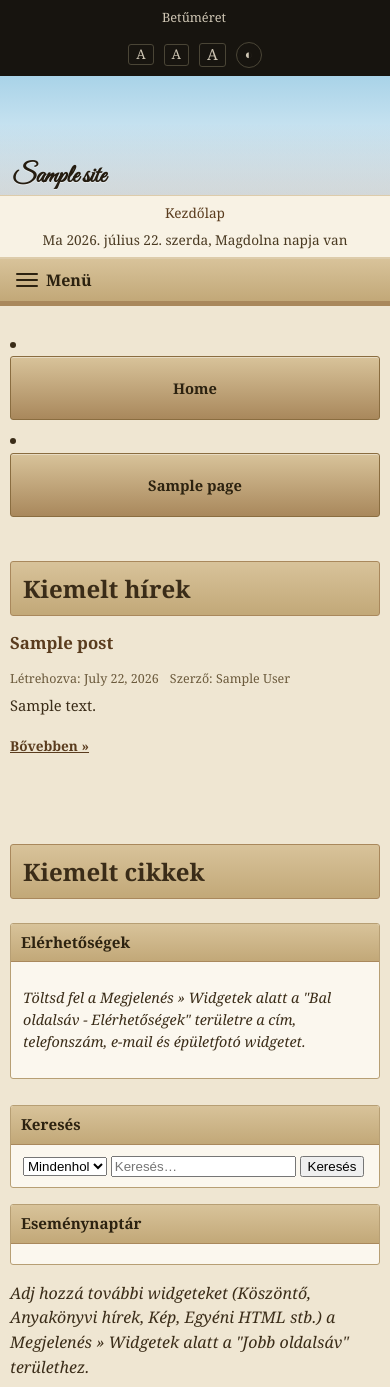
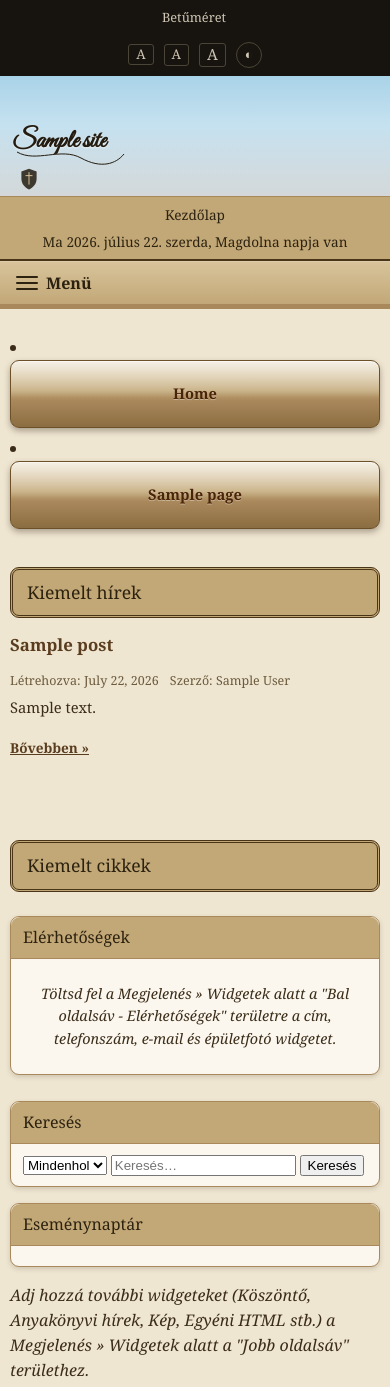
Before and after one commit to galandras12/WordPress_mbhu-template, a WordPress theme: template wp-content/themes/mezobereny/front-page.php in a window 390 px wide. Shown: the top 1387 px of the page. Run offline with PHP 8.4 and a stand-in for WordPress, Linux system fonts and the light colour scheme; the site name, menu and one post (Sample post) are stand-ins, and other content is empty; some web fonts are replaced.

Commit message:
Refine visual details to match close-up reference screenshots
- Quicklink buttons: glossy/embossed "web 2.0" gradient with a
  highlight sheen and a real drop shadow, replacing the flat gradient.
- "Kiemelt hírek"/page-title boxes: flat khaki background with a
  double-line frame (border: double) instead of a gradient pill.
- Widget boxes: larger corner radius, soft card shadow, flat title
  bar (radius moved to the title bar itself so it no longer clips
  absolutely-positioned content like the menu flyout).
- Elérhetőségek box: centered text/links, rounded+shadowed photo,
  solid divider lines between links instead of dotted.
- Header logo: now overlaid directly on the header image (absolute
  position) with a decorative flourish swash and a small crest icon
  beneath it, and a solid gold/khaki breadcrumb bar instead of cream.
- Menü box: submenus now open as a hover flyout panel to the right,
  plus an opt-in "menu-flag" class for a red-white-green highlighted
  item, both matching the close-up screenshots provided.

Verified with headless-Chrome renders (desktop, tablet, mobile, and
a simulated hover state on the flyout submenu).

Co-Authored-By: Claude Sonnet 5 <noreply@anthropic.com>
Claude-Session: https://claude.ai/code/session_01S51DuLL6XZmLutWcF4zaPP

```diff
--- a/wp-content/themes/mezobereny/header.php
+++ b/wp-content/themes/mezobereny/header.php
@@ -27,6 +27,7 @@ if ( ! defined( 'ABSPATH' ) ) exit;
 	</div>
 
 	<header id="masthead" class="site-header">
+		<div class="mb-header-visual">
 			<div class="header-image-wrap">
 				<?php if ( has_header_image() ) : ?>
 					<img src="<?php echo esc_url( get_header_image() ); ?>" alt="<?php echo esc_attr( get_bloginfo( 'name' ) ); ?>">
@@ -44,11 +45,19 @@ if ( ! defined( 'ABSPATH' ) ) exit;
 					<?php else : ?>
 						<p class="site-title"><a href="<?php echo esc_url( home_url( '/' ) ); ?>" rel="home"><?php bloginfo( 'name' ); ?></a></p>
 					<?php endif; ?>
+					<svg class="mb-logo-flourish" viewBox="0 0 220 34" aria-hidden="true" focusable="false">
+						<path d="M2 6 C 40 28, 90 -4, 130 18 S 200 30, 216 10" stroke="#241c10" stroke-width="2" fill="none"/>
+					</svg>
+					<svg class="mb-logo-crest" viewBox="0 0 26 32" aria-hidden="true" focusable="false">
+						<path d="M13 1 L24 5 V15 C24 23 19 28 13 31 C7 28 2 23 2 15 V5 Z" fill="#241c10" opacity="0.85"/>
+						<path d="M13 6 L13 24 M8 11 L18 11" stroke="#d8c39a" stroke-width="1.4" fill="none"/>
+					</svg>
 					<?php $description = get_bloginfo( 'description', 'display' ); ?>
 					<?php if ( $description ) : ?>
 						<span class="site-description"><?php echo $description; ?></span>
 					<?php endif; ?>
 				<?php endif; ?>
+			</div>
 		</div>
 
 		<div class="mb-breadcrumb-row">
--- a/wp-content/themes/mezobereny/style.css
+++ b/wp-content/themes/mezobereny/style.css
@@ -38,6 +38,9 @@ Tags: custom-header, custom-menu, three-columns, translation-ready
   --mb-font-body: Georgia, 'Times New Roman', Times, serif;
   --mb-font-script: 'Great Vibes', 'Brush Script MT', cursive;
   --mb-radius: 3px;
+  --mb-radius-lg: 9px;
+  --mb-khaki-flat: #c3a877;
+  --mb-frame-dark: #4a3418;
   --mb-maxw: 1200px;
 }
 
@@ -123,6 +126,7 @@ ul{ margin:0; padding:0; list-style:none; }
   background: linear-gradient(var(--mb-sky-top), var(--mb-sky-bottom));
   border-bottom: 4px solid var(--mb-gold-dark);
 }
+.mb-header-visual{ position:relative; }
 .site-header .header-image-wrap{
   width:100%;
   overflow:hidden;
@@ -140,38 +144,58 @@ ul{ margin:0; padding:0; list-style:none; }
     linear-gradient(to top, rgba(58,44,24,.15), rgba(58,44,24,0) 60%),
     linear-gradient(var(--mb-sky-top), var(--mb-sky-bottom));
 }
+
+/* A logófelirat közvetlenül a fejlécképre van rátéve (bal alul), ahogy az
+   eredeti oldalon is - nem alatta, önálló sávban. */
 .site-branding{
-  position:relative;
-  margin-top:-70px;
-  padding: 0 16px 6px;
+  position:absolute;
+  left:0;
+  right:0;
+  bottom:6px;
+  padding: 0 16px;
   max-width: var(--mb-maxw);
   margin-left:auto;
   margin-right:auto;
+  pointer-events:none;
 }
 .site-branding .site-title{
   font-family: var(--mb-font-script);
   font-size: 3.4rem;
   line-height:1;
   color:#241c10;
-  text-shadow: 0 1px 0 rgba(255,255,255,.5);
+  text-shadow: 0 1px 2px rgba(255,255,255,.6);
   margin:0;
   display:inline-block;
+  pointer-events:auto;
 }
 .site-branding .site-title a{ color:inherit; text-decoration:none; }
+.mb-logo-flourish{
+  display:block;
+  width:180px;
+  height:auto;
+  margin:-6px 0 0 4px;
+}
+.mb-logo-crest{
+  display:block;
+  width:22px;
+  height:auto;
+  margin:2px 0 0 8px;
+}
 .site-branding .site-description{
   display:block;
   font-family: var(--mb-font-body);
   font-size:.85rem;
   font-style:italic;
   color:#3a2c18;
-  margin-top:-6px;
+  margin-top:2px;
+  pointer-events:auto;
 }
 .custom-logo-link img{ max-height:120px; width:auto; }
 
 .mb-breadcrumb-row{
-  background: var(--mb-cream-light);
-  border-top:1px solid var(--mb-border-light);
-  border-bottom:1px solid var(--mb-border-light);
+  background: var(--mb-khaki-flat);
+  border-top:1px solid var(--mb-gold-dark);
+  border-bottom:2px solid var(--mb-frame-dark);
   font-size:.85rem;
 }
 .mb-breadcrumb-row .container{
@@ -180,11 +204,11 @@ ul{ margin:0; padding:0; list-style:none; }
   align-items:center;
   flex-wrap:wrap;
   gap:6px;
-  padding-top:6px;
-  padding-bottom:6px;
+  padding-top:7px;
+  padding-bottom:7px;
 }
-.mb-breadcrumb a{ text-decoration:none; }
-.mb-today{ color:#4a3a22; }
+.mb-breadcrumb a{ text-decoration:none; color:#2c2210; }
+.mb-today{ color:#2c2210; }
 
 /* Mobil hamburger-menü (a mezőberény.hu-nak nincs gyári mobil nézete) */
 .mb-mobile-nav-bar{ display:none; }
@@ -261,21 +285,22 @@ ul{ margin:0; padding:0; list-style:none; }
 ----------------------------------------------------------- */
 .widget-box{
   background: var(--mb-cream-lighter);
-  border:1px solid var(--mb-border);
-  border-radius: var(--mb-radius);
+  border:1px solid var(--mb-gold-dark);
+  border-radius: var(--mb-radius-lg);
   margin-bottom:16px;
-  overflow:hidden;
+  box-shadow: 0 2px 5px rgba(58,44,24,.18);
 }
 .widget-box .widget-title,
 .widget-box h2.widget-title,
 .widget-box h3{
   margin:0;
-  background: linear-gradient(180deg, var(--mb-gold-light), var(--mb-gold-mid));
+  background: var(--mb-khaki-flat);
   border-bottom:1px solid var(--mb-gold-dark);
+  border-radius: var(--mb-radius-lg) var(--mb-radius-lg) 0 0;
   color:#2c2210;
-  font-size:.95rem;
-  font-weight:bold;
-  padding:7px 10px;
+  font-size:1rem;
+  font-weight:normal;
+  padding:8px 12px;
 }
 .widget-box .widget-body{ padding:10px 12px; font-size:.9rem; }
 .widget-box ul li{
@@ -285,26 +310,70 @@ ul{ margin:0; padding:0; list-style:none; }
 .widget-box ul li:last-child{ border-bottom:none; }
 .widget-box a{ text-decoration:underline; }
 
-/* Bal oldal - Menü doboz mint navigáció */
-.mb-menu-box ul ul{ padding-left:12px; }
+/* Bal oldal - Menü doboz mint navigáció, flyout almenükkel */
+.mb-menu-box .widget-body{ padding:0; }
+.mb-menu-box > .widget-body > ul > li{ position:relative; }
 .mb-menu-box a{
   display:block;
-  padding:6px 10px;
+  padding:8px 12px;
   text-decoration:none;
   color: var(--mb-brown-link);
-  border-bottom:1px dotted var(--mb-border-light);
+  border-bottom:1px solid var(--mb-border-light);
 }
 .mb-menu-box li:last-child > a{ border-bottom:none; }
 .mb-menu-box a:hover{ background: var(--mb-cream); color: var(--mb-brown-link-hover); }
-.mb-menu-box .widget-body{ padding:0; }
+
+/* Almenük: alapból rejtve, a szülő elem fölé görgetéskor (hover/focus) kicsúsznak jobbra,
+   ahogy a mezőberény.hu Menü dobozában is látható. */
+.mb-menu-box .sub-menu{
+  display:none;
+  position:absolute;
+  top:0;
+  left:100%;
+  min-width:220px;
+  background: var(--mb-cream-lighter);
+  border:1px solid var(--mb-gold-dark);
+  box-shadow: 2px 3px 8px rgba(58,44,24,.3);
+  z-index:20;
+}
+.mb-menu-box .sub-menu .sub-menu{ top:0; left:100%; }
+.mb-menu-box li:hover > .sub-menu,
+.mb-menu-box li:focus-within > .sub-menu{ display:block; }
+.mb-menu-box .sub-menu a{ padding:9px 14px; border-bottom:1px solid var(--mb-border-light); white-space:nowrap; }
+.mb-menu-box .sub-menu li:last-child > a{ border-bottom:none; }
+
+/* Opcionális kiemelés: a menüponthoz "menu-flag" CSS osztályt rendelve
+   (Megjelenés » Menük » Menüpont beállításai » CSS osztályok) piros-fehér-zöld
+   sávot kap, ahogy a "Választási információk" tétel az eredeti oldalon. */
+.mb-menu-box li.menu-flag > a,
+.mb-menu-box li.menu-item.menu-flag > a{
+  background: linear-gradient(90deg, #ce2b37 0%, #ce2b37 33%, #ffffff 33%, #ffffff 66%, #2e6b3e 66%, #2e6b3e 100%);
+  color:#241c10;
+  font-weight:bold;
+}
 
 /* Elérhetőségek doboz */
-.mb-contact-box img{ display:block; margin-bottom:8px; border:1px solid var(--mb-border-light); }
+.mb-contact-box .widget-body{ text-align:center; }
+.mb-contact-box img{
+  display:block;
+  margin:0 auto 10px;
+  border:1px solid var(--mb-border-light);
+  border-radius: var(--mb-radius);
+  box-shadow: 0 2px 5px rgba(58,44,24,.3);
+}
 .mb-contact-box address{ font-style:normal; margin:0 0 8px; }
-.mb-contact-box ul li{ border-bottom:none; padding:2px 0; }
+.mb-contact-box ul{ text-align:center; }
+.mb-contact-box ul li{ border-bottom:1px solid var(--mb-border-light); padding:6px 0; }
+.mb-contact-box ul li:last-child{ border-bottom:none; }
 
 /* Banner kép sáv (bal oldal, pályázati logók) */
-.mb-banner-widgets img{ display:block; margin-bottom:14px; border:1px solid var(--mb-border-light); }
+.mb-banner-widgets img{
+  display:block;
+  margin-bottom:14px;
+  border:1px solid var(--mb-border-light);
+  border-radius: var(--mb-radius);
+  box-shadow: 0 2px 5px rgba(58,44,24,.2);
+}
 
 /* -----------------------------------------------------------
    5. Gyorslink gombsor (középső tartalom teteje)
@@ -316,26 +385,36 @@ ul{ margin:0; padding:0; list-style:none; }
   margin:16px 0 24px;
 }
 .mb-quicklinks a{
+  position:relative;
   display:flex;
   align-items:center;
   justify-content:center;
   text-align:center;
-  min-height:64px;
-  padding:10px 12px;
-  border-radius: var(--mb-radius);
+  min-height:68px;
+  padding:10px 14px;
+  border-radius: var(--mb-radius-lg);
   text-decoration:none;
   font-weight:bold;
   font-size:.92rem;
-  color:#2c2210;
-  background: linear-gradient(180deg, var(--mb-gold-light), var(--mb-gold-dark));
-  border:1px solid #8a6d40;
-  box-shadow: inset 0 1px 0 rgba(255,255,255,.4);
+  color:#4a2408;
+  text-shadow: 0 1px 0 rgba(255,255,255,.35);
+  background:
+    linear-gradient(180deg, rgba(255,255,255,.75) 0%, rgba(255,255,255,0) 55%),
+    linear-gradient(180deg, var(--mb-gold-light) 0%, var(--mb-gold-mid) 45%, var(--mb-gold-dark) 60%, #8a6d40 100%);
+  border:1px solid #6b5028;
+  box-shadow:
+    0 3px 6px rgba(43,26,8,.35),
+    inset 0 1px 0 rgba(255,255,255,.5);
+  transition: filter .15s ease, transform .1s ease;
 }
-.mb-quicklinks a:hover{ filter:brightness(1.05); }
+.mb-quicklinks a:hover{ filter:brightness(1.06); }
+.mb-quicklinks a:active{ transform: translateY(1px); box-shadow: 0 1px 3px rgba(43,26,8,.35), inset 0 1px 0 rgba(255,255,255,.5); }
 .mb-quicklinks a.mb-quicklink-highlight{
-  background: linear-gradient(180deg, #a7c760, var(--mb-green-dark));
-  color:#20320c;
-  border-color: var(--mb-green-dark);
+  color:#16280a;
+  background:
+    linear-gradient(180deg, rgba(255,255,255,.75) 0%, rgba(255,255,255,0) 55%),
+    linear-gradient(180deg, #b6d97e 0%, #8fb752 45%, var(--mb-green) 60%, var(--mb-green-dark) 100%);
+  border-color:#4d6b23;
 }
 /* -----------------------------------------------------------
    6. Lapozó (oldal tetején lévő 1 2 3 4 5 számozás)
@@ -375,11 +454,13 @@ ul{ margin:0; padding:0; list-style:none; }
   .mb-news-columns{ grid-template-columns:1fr; }
 }
 .mb-news-column .mb-column-title{
-  background: linear-gradient(180deg, var(--mb-gold-light), var(--mb-gold-mid));
-  border:1px solid var(--mb-gold-dark);
-  border-radius: var(--mb-radius);
-  padding:8px 12px;
-  font-weight:bold;
+  background: var(--mb-khaki-flat);
+  border:3px double var(--mb-frame-dark);
+  border-radius: var(--mb-radius-lg);
+  padding:9px 14px;
+  color:#2c2210;
+  font-weight:normal;
+  font-size:1.1rem;
   margin-bottom:14px;
 }
 .mb-article{ margin-bottom:22px; padding-bottom:16px; border-bottom:1px solid var(--mb-border-light); }
@@ -396,12 +477,13 @@ ul{ margin:0; padding:0; list-style:none; }
 
 /* Gombszerű dobozcím a fő tartalomban (pl. "Elérhetőségek" oldal cím) */
 .mb-page-title-box{
-  background: linear-gradient(180deg, var(--mb-gold-light), var(--mb-gold-mid));
-  border:1px solid var(--mb-gold-dark);
-  border-radius: var(--mb-radius);
-  padding:8px 14px;
-  font-weight:bold;
-  font-size:1.1rem;
+  background: var(--mb-khaki-flat);
+  border:3px double var(--mb-frame-dark);
+  border-radius: var(--mb-radius-lg);
+  padding:9px 16px;
+  color:#2c2210;
+  font-weight:normal;
+  font-size:1.15rem;
   margin-bottom:16px;
 }
 
@@ -502,7 +584,7 @@ ul{ margin:0; padding:0; list-style:none; }
   .site-branding .site-title{ font-size:2.4rem; }
   .site-header .header-image-wrap img,
   .site-header .header-image-placeholder{ max-height:160px; height:160px; }
-  .site-branding{ margin-top:-46px; }
+  .mb-logo-flourish{ width:140px; }
 
   .mb-quicklinks{ grid-template-columns:1fr 1fr; }
 }
@@ -520,9 +602,11 @@ ul{ margin:0; padding:0; list-style:none; }
 
   .site-header .header-image-wrap img,
   .site-header .header-image-placeholder{ max-height:120px; height:120px; }
-  .site-branding{ margin-top:-32px; padding-left:12px; padding-right:12px; }
+  .site-branding{ padding-left:12px; padding-right:12px; }
   .site-branding .site-title{ font-size:1.9rem; }
   .site-branding .site-description{ font-size:.78rem; }
+  .mb-logo-flourish{ width:110px; }
+  .mb-logo-crest{ width:18px; }
 
   .mb-breadcrumb-row .container{ justify-content:center; text-align:center; }
   .mb-breadcrumb-row .mb-today{ width:100%; }
```
Also changed, not shown: wp-content/themes/mezobereny/readme.txt. Lines whose indentation alone changed are shown as unchanged.
